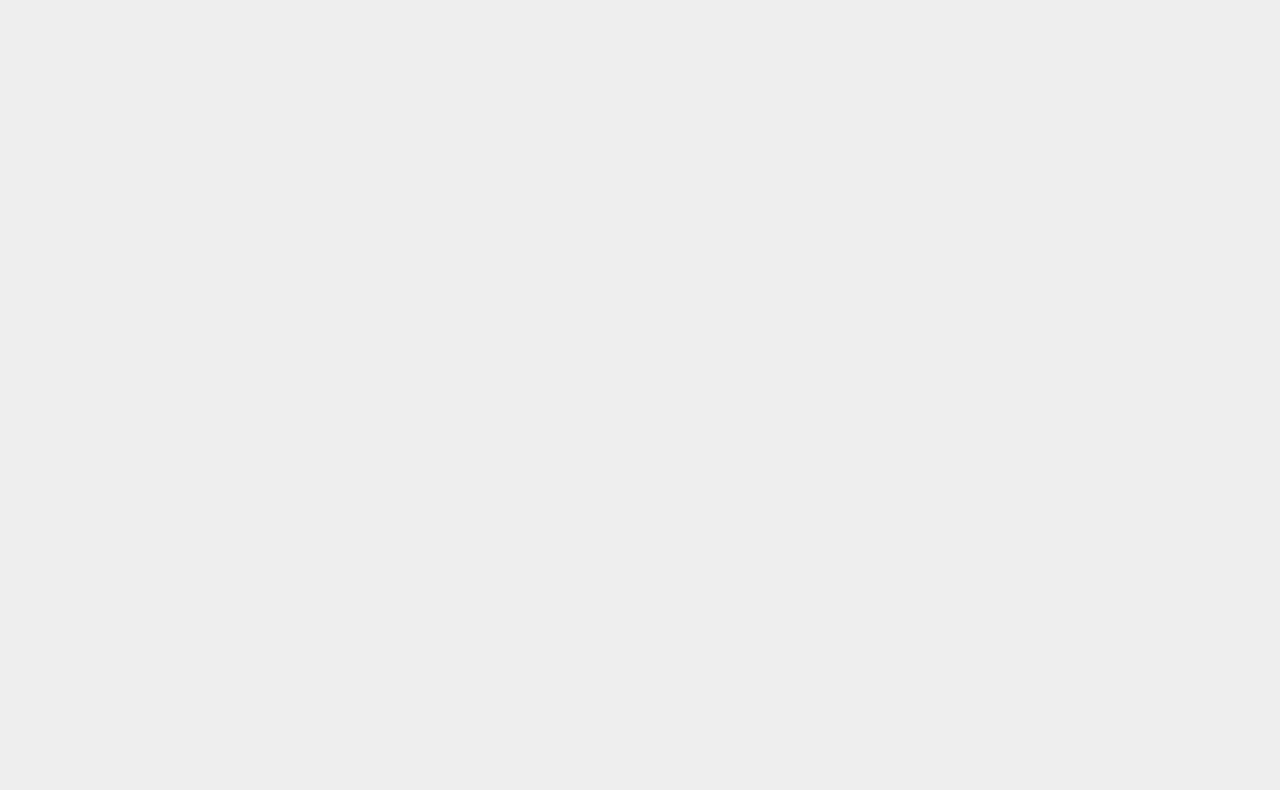
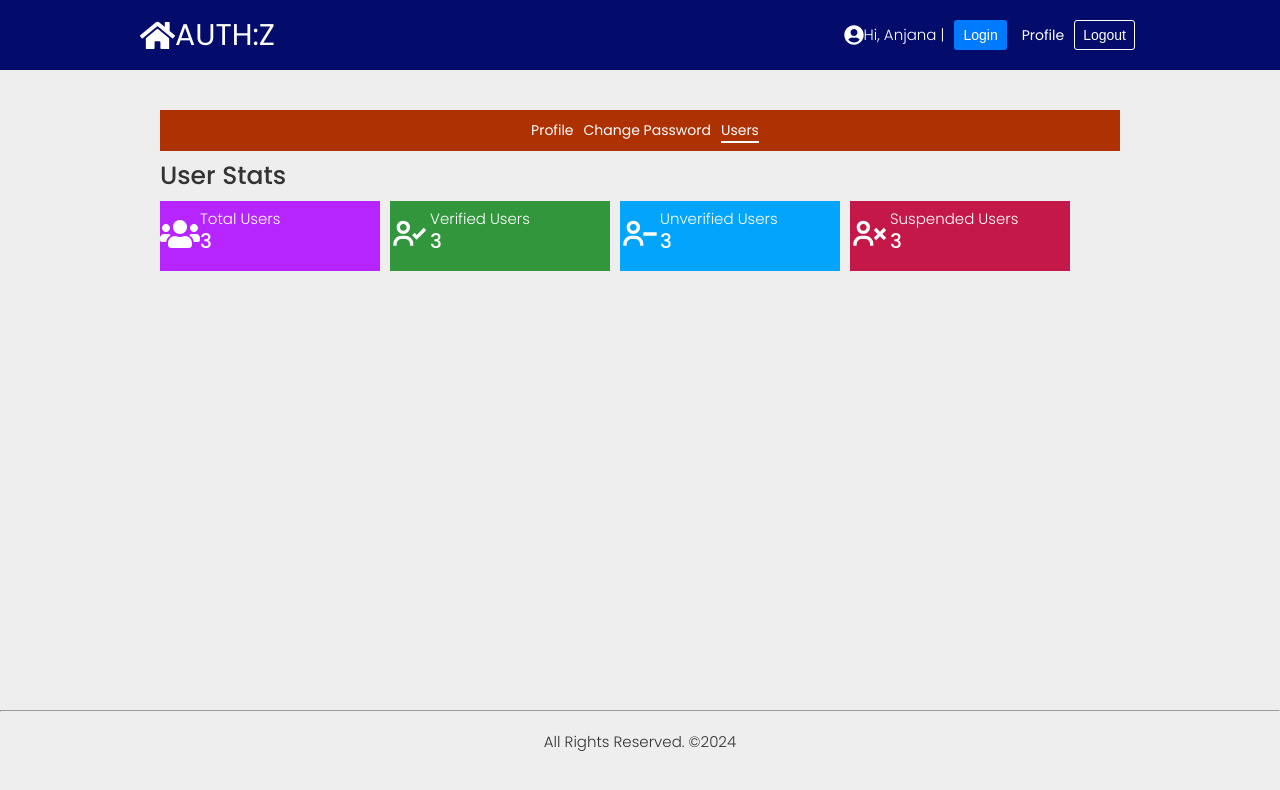
Before and after one commit to AnjanaTinush/Authentication-Mern, a React (Create React App) app in the folder frontend/: page /users in a window 1280 px wide. Before the commit this address had no page. Shown: the top 790 px of the page. Built offline with nearby package versions, Linux system fonts and the light colour scheme.

Commit message:
create users sumarry card

```diff
--- a/frontend/src/App.js
+++ b/frontend/src/App.js
@@ -9,6 +9,7 @@ import LoginWithCode from './pages/auth/LoginWithCode';
 import Profile from './pages/profile/Profile';
 import Verify from './pages/auth/Verify';
 import ChangePassword from './pages/changePassword/ChangePassword';
+import UserList from './pages/userList/UserList';
 
 function App() {
   return (
@@ -24,6 +25,7 @@ function App() {
    <Route path='/verify/:verificationTocken' element={<Layout> <Verify/> </Layout> }/>
    <Route path="/profile" element={<Layout> <Profile/> </Layout>} />
    <Route path="/changePassword" element={<Layout> <ChangePassword/> </Layout>}/>
+   <Route path='/users' element={<Layout> <UserList/> </Layout>}/>
 
    </Routes>
    </BrowserRouter>
--- /dev/null
+++ b/frontend/src/components/infoBox/InfoBox.js
@@ -0,0 +1,16 @@
+import React from 'react'
+import "./InfoBox.scss"
+
+const InfoBox = ({bgcolor , title , count , icon}) => {
+  return (
+    <div className={`info-box ${bgcolor}`}>
+        <spann className='ingo-icon --color-white'>{icon}</spann>
+        <span className='info-text'>
+            <p>{title}</p>
+            <h4>{count}</h4>
+        </span>
+    </div>
+  )
+}
+
+export default InfoBox
--- /dev/null
+++ b/frontend/src/components/infoBox/InfoBox.scss
@@ -0,0 +1,44 @@
+.info-box {
+    width: 100%;
+    height: 7rem;
+    max-width: 22rem;
+    margin-right: 1rem;
+    margin-bottom: 1rem;
+    display: flex;
+    justify-content: flex-start;
+    align-items: center;
+    vertical-align: middle;
+    flex-wrap: wrap;
+    color: #fff;
+    transform: translateY(0);
+    transition: all 0.3s;
+
+    // background-color: green;
+
+    &:hover {
+      cursor: pointer;
+      // border: 3px solid #fff;
+      transform: translateY(-5px);
+    }
+
+    .info-icon {
+      padding: 0 2rem;
+      color: #fff;
+    }
+    .info-text > * {
+      color: #fff;
+    }
+
+    // .card {
+    //   border: 1px solid #ccc;
+    //   border-bottom: 3px solid var(--light-blue);
+    //   padding: 5px;
+    //   background-color: #f5f6fa;
+    // }
+  }
+
+  @media screen and (max-width: 600px) {
+    .info-box {
+      max-width: 100%;
+    }
+  }
--- /dev/null
+++ b/frontend/src/components/userStats/UserStats.js
@@ -0,0 +1,48 @@
+import React from 'react'
+import "./UsersStats.scss"
+import InfoBox from '../infoBox/InfoBox'
+import { FaUsers } from 'react-icons/fa'
+import { BiUserCheck, BiUserMinus, BiUserX } from 'react-icons/bi'
+
+//Icons
+const icon1 = <FaUsers size={40} color='#fff'/>
+const icon2 = <BiUserCheck size={40} color='#fff'/>
+const icon3 = <BiUserMinus size={40} color='#fff'/>
+const icon4 = <BiUserX size={40} color='#fff'/>
+
+const UserStats = () => {
+  return (
+    <div className='user-summary'>
+        <h3 className='--mt'>User Stats</h3>
+        <div className='info-summary'>
+            <InfoBox
+            icon={icon1}
+            title={"Total Users"}
+            count={"3"}
+            bgcolor="card1"
+         />
+          <InfoBox
+            icon={icon2}
+            title={"Verified Users"}
+            count={"3"}
+            bgcolor="card2"
+         />
+          <InfoBox
+            icon={icon3}
+            title={"Unverified Users"}
+            count={"3"}
+            bgcolor="card3"
+         />
+          <InfoBox
+            icon={icon4}
+            title={"Suspended Users"}
+            count={"3"}
+            bgcolor="card4"
+         />
+        </div>
+
+    </div>
+  )
+}
+
+export default UserStats
--- /dev/null
+++ b/frontend/src/components/userStats/UsersStats.scss
@@ -0,0 +1,27 @@
+.user-summary {
+    width: 100%;
+    .info-summary {
+      display: flex;
+      flex-wrap: wrap;
+    }
+  }
+
+  .card {
+    border: 1px solid #ccc;
+    // border-bottom: 3px solid var(--light-blue);
+    padding: 5px;
+    background-color: #f5f6fa;
+  }
+
+  .card1 {
+    background-color: #b624ff;
+  }
+  .card2 {
+    background-color: #32963d;
+  }
+  .card3 {
+    background-color: #03a5fc;
+  }
+  .card4 {
+    background-color: #c41849;
+  }
--- a/frontend/src/pages/changePassword/ChangePassword.js
+++ b/frontend/src/pages/changePassword/ChangePassword.js
@@ -26,7 +26,7 @@ const ChangePassword = () => {
         <div className='container'>
             <PageMenu/>
             <h2>Change Password</h2>
-<div className='--flex-start profile'>
+<div className='--flex-start change-password'>
     <Card cardClass={"card"}>
    <>
 
--- /dev/null
+++ b/frontend/src/pages/userList/UserList.js
@@ -0,0 +1,17 @@
+import React from 'react'
+import './UserList.scss'
+import PageMenu from '../../components/pageMenu/PageMenu'
+import UserStats from '../../components/userStats/UserStats'
+
+const UserList = () => {
+  return (
+    <section>
+        <div className='container'>
+            <PageMenu/>
+            <UserStats/>
+        </div>
+    </section>
+  )
+}
+
+export default UserList
--- /dev/null
+++ b/frontend/src/pages/userList/UserList.scss
@@ -0,0 +1,78 @@
+.user-list {
+    color: #333;
+    .table {
+      padding: 5px;
+      width: 100%;
+      overflow-x: auto;
+
+      .search {
+        width: 100%;
+        max-width: 300px;
+      }
+
+      table {
+        border-collapse: collapse;
+        width: 100%;
+        font-size: 1.4rem;
+
+        thead {
+          border-top: 2px solid var(--light-blue);
+          border-bottom: 2px solid var(--light-blue);
+        }
+
+        th {
+          border: 1px solid #eee;
+        }
+
+        th,
+        td {
+          vertical-align: top;
+          text-align: left;
+          padding: 8px;
+
+          &.icons {
+            display: flex;
+            justify-content: flex-start;
+            align-items: center;
+            > * {
+              margin-right: 7px;
+              cursor: pointer;
+              vertical-align: middle;
+              align-self: center;
+            }
+          }
+        }
+
+        tr {
+          border-bottom: 1px solid #ccc;
+        }
+
+        tr:nth-child(even) {
+          background-color: #fff;
+        }
+        tbody {
+          tr:hover {
+            // cursor: pointer;
+            background-color: rgba(121, 136, 149, 0.3);
+          }
+        }
+      }
+    }
+  }
+
+  .sort {
+    label {
+      font-size: 1.4rem;
+      font-weight: 500;
+      margin: 0 5px;
+    }
+    select {
+      font-size: 1.6rem;
+      font-weight: 300;
+      padding: 4px 8px;
+      margin: 0 5px 0 0;
+      border: none;
+      border-bottom: 2px solid #777;
+      outline: none;
+    }
+  }
```
